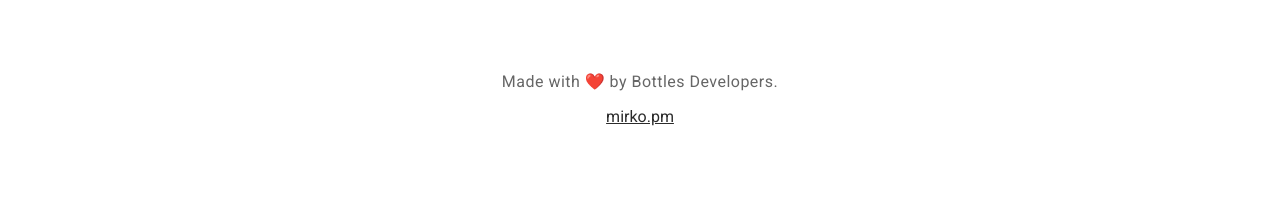
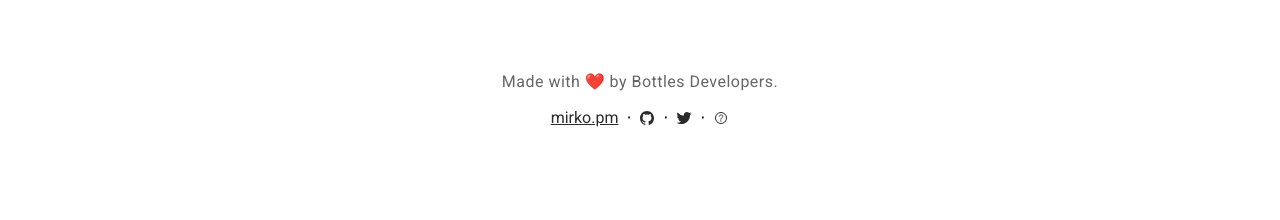
Before and after one commit to bottlesdevs/website, a Jekyll site: the page built from index.md, in a window 1280 px wide. Shown: the part 925-1145 px from the top of the page. Built offline with Jekyll 4.4.1, drawn with Linux system fonts in a browser that asks for light colours; nearby versions of some CDN libraries.

Commit message:
Social links

```diff
--- a/_includes/footer.html
+++ b/_includes/footer.html
@@ -1,4 +1,12 @@
 <footer>
   <p>Made with ❤️ by Bottles Developers.</p>
   <a href="https://mirko.pm" title="Mirko Brombin">mirko.pm</a>
+  &nbsp;&sdot;&nbsp;
+  <a href="https://github.com/bottlesdevs" class="icon" title="Bottles Developers on GitHub"><ion-icon name="logo-github"></ion-icon></a>
+  &nbsp;&sdot;&nbsp;
+  <a href="https://twitter.com/usebottles" class="icon" title="Bottles Developers on Twitter"><ion-icon name="logo-twitter"></ion-icon></a>
+  &nbsp;&sdot;&nbsp;
+  <a href="https://github.com/bottlesdevs/bottles/issues" class="icon" title="Report Bug & Feature"><ion-icon name="help-circle-outline"></ion-icon></a>
 </footer>
+
+<script src="https://unpkg.com/ionicons@5.2.3/dist/ionicons.js"></script>
--- a/_includes/head.html
+++ b/_includes/head.html
@@ -1,5 +1,5 @@
 <meta charset="UTF-8">
 <meta name="viewport" content="width=device-width, initial-scale=1.0">
 <title>{% if page.title %}{{ page.title }} &sdot; {% endif %}{{ site.title }}</title>
-<link rel="stylesheet" type="text/css" href="{{ site.assets }}/css/style.css?v5" />
+<link rel="stylesheet" type="text/css" href="{{ site.assets }}/css/style.css?v6" />
 <meta name="description" content="{{ page.description }}">
--- a/assets/css/style.css
+++ b/assets/css/style.css
@@ -415,6 +415,11 @@ nav a.active {
     font-weight: 500;
 }
 
+footer .icon {
+    position: relative;
+    top: .15em;
+}
+
 @media screen and (max-width:745px) {
 
     .container.small,
```
